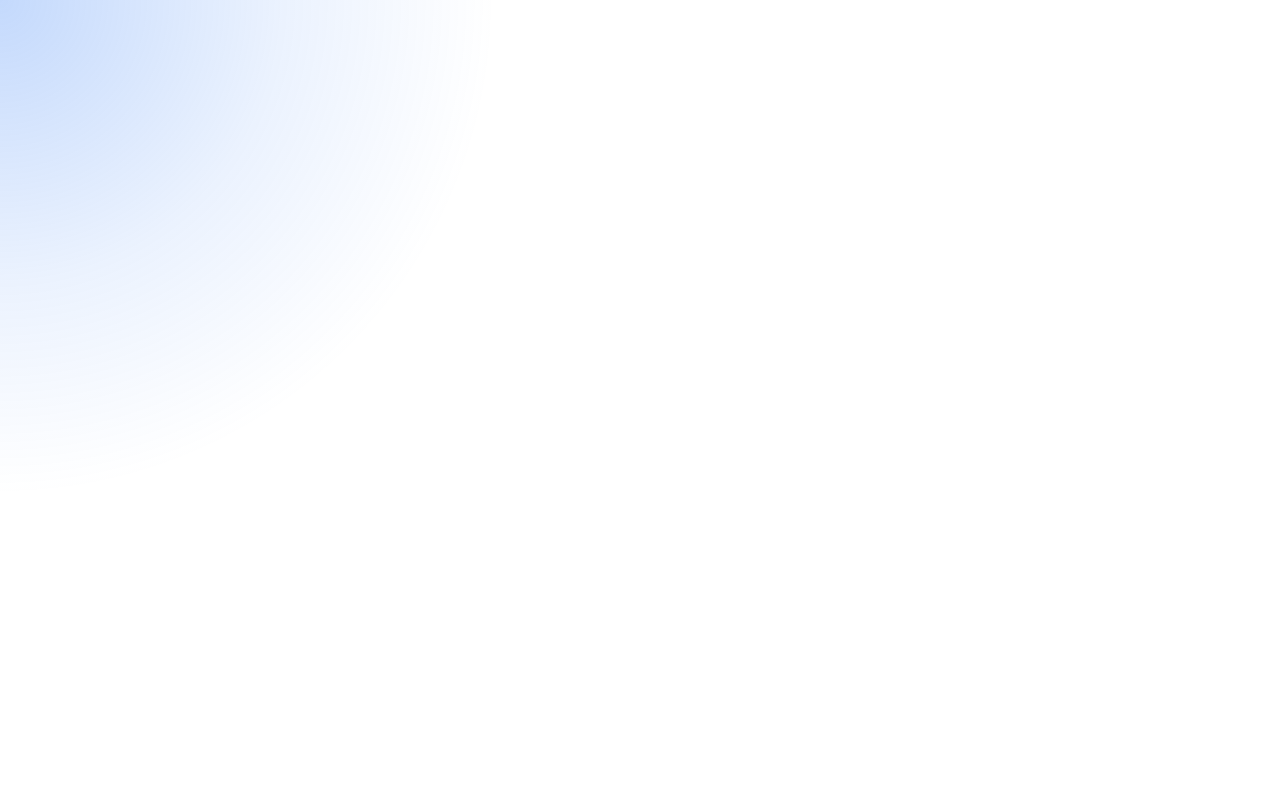
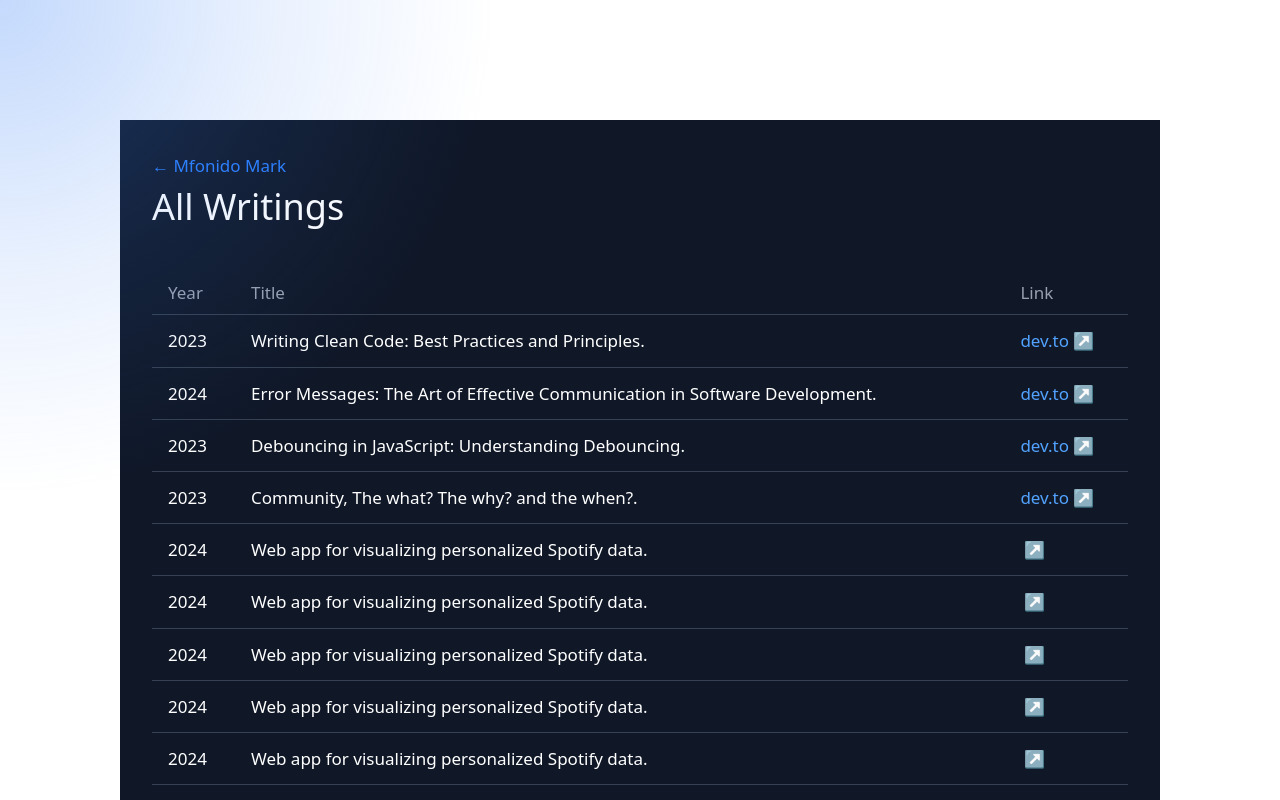
Before and after one commit to favourmark05/mfonido, a Vue app: page /writing in a window 1280 px wide. Before the commit this address had no page. Shown: the top 800 px of the page. Built offline with nearby package versions, Linux system fonts and the light colour scheme.

Commit message:
feat(writing): add writing page and update writings API with link text

```diff
--- a/src/Api/writings.js
+++ b/src/Api/writings.js
@@ -6,24 +6,28 @@ image: 'https://media2.dev.to/dynamic/image/width=1000,height=420,fit=cover,grav
 url:'https://dev.to/favourmark05/writing-clean-code-best-practices-and-principles-3amh',
 year: '2023',
 title: `Writing Clean Code: Best Practices and Principles.`,
+linkText: 'dev.to'
 },
 {
   image: 'https://t3.ftcdn.net/jpg/00/99/49/06/360_F_99490606_MKhUFzH4mkurlR0OxDxKlmxHVEctwG58.jpg',
   url:'https://dev.to/favourmark05/writing-proper-error-messages-the-art-of-effective-communication-in-software-development-emj',
   year: '2024',
   title: `Error Messages: The Art of Effective Communication in Software Development.`,
+  linkText: 'dev.to'
   },
 {
   image: 'https://media2.dev.to/dynamic/image/width=1000,height=420,fit=cover,gravity=auto,format=auto/https%3A%2F%2Fdev-to-uploads.s3.amazonaws.com%2Fuploads%2Farticles%2Ff22awyo9yrh81hep3pru.png',
   url:'https://thepixplore.netlify.app/',
   year: '2023',
   title: `Debouncing in JavaScript: Understanding Debouncing.`,
+  linkText: 'dev.to'
   },
 {
   image: 'https://st2.depositphotos.com/3591429/5245/i/450/depositphotos_52451657-stock-illustration-business-people-holding-placards-form.jpg',
   url:'https://thepixplore.netlify.app/',
   year: '2023',
   title: `Community, The what? The why? and the when?.`,
+  linkText: 'dev.to'
   },
 {
   image: thePixploreImg,
--- a/src/components/HomePage.vue
+++ b/src/components/HomePage.vue
@@ -26,9 +26,22 @@ import MyWritings from './MyWritings.vue'
 
 const loader = ref(true)
 onMounted(() => {
-  setTimeout(() => {
+  const hasVisited = sessionStorage.getItem('hasVisitedBefore')
+
+  if (!hasVisited) {
+    loader.value = true
+    sessionStorage.setItem('hasVisitedBefore', 'true')
+
+    setTimeout(() => {
+      loader.value = false
+    }, 5000)
+  } else {
     loader.value = false
-  }, 5000)
+  }
+
+  window.addEventListener('beforeunload', () => {
+    sessionStorage.removeItem('hasVisitedBefore')
+  })
 })
 </script>
 
--- /dev/null
+++ b/src/pages/writingPage.vue
@@ -0,0 +1,59 @@
+<template>
+  <div class="min-h-screen bg-gray-900 text-white p-8 sm:mx-30 sm:mt-30">
+    <router-link to="/" class="text-blue-500 cursor-pointer">&larr; Mfonido Mark</router-link>
+    <h1 class="text-4xl font-bold mt-2 pb-5">All Writings</h1>
+
+    <div class="mt-6 overflow-x-auto hidden md:block">
+      <table class="w-full border-collapse text-left">
+        <thead>
+          <tr class="border-b border-gray-700 text-gray-400">
+            <th class="py-2 px-4">Year</th>
+            <th class="py-2 px-4">Title</th>
+            <th class="py-2 px-4">Link</th>
+          </tr>
+        </thead>
+        <tbody>
+          <tr
+            v-for="(writing, index) in writings"
+            :key="index"
+            class="border-b border-gray-700 hover:bg-gray-800 transition"
+          >
+            <td class="py-3 px-4">{{ writing.year }}</td>
+            <td class="py-3 px-4 font-semibold text-white">{{ writing.title }}</td>
+            <td class="py-3 px-4">
+              <a
+                :href="writing.url"
+                target="_blank"
+                class="text-blue-400 hover:underline flex items-center"
+              >
+                {{ writing.linkText }}
+                <span class="ml-1">↗</span>
+              </a>
+            </td>
+          </tr>
+        </tbody>
+      </table>
+    </div>
+    <!-- Mobile View (Stacked Layout) -->
+    <div class="md:hidden space-y-6">
+        <div
+          v-for="(project, index) in writings"
+          :key="index"
+          class="border-b border-gray-700 pb-4"
+        >
+          <p class="text-gray-400 text-sm">{{ project.year }}</p>
+          <a
+            :href="project.url"
+            target="_blank"
+            class="text-lg font-semibold text-white flex items-center hover:underline"
+          >
+            {{ project.title }} <span class="ml-1">↗</span>
+          </a>
+        </div>
+      </div>
+  </div>
+</template>
+
+<script setup>
+import { writings } from '@/Api/writings.js'
+</script>
--- a/src/router/index.js
+++ b/src/router/index.js
@@ -22,6 +22,11 @@ const router = createRouter({
       name: 'catalog',
       component: () => import('../pages/catalogPage.vue'),
     },
+    {
+      path: '/writing',
+      name: 'writing',
+      component: () => import('../pages/writingPage.vue'),
+    },
   ],
 })
 
```
